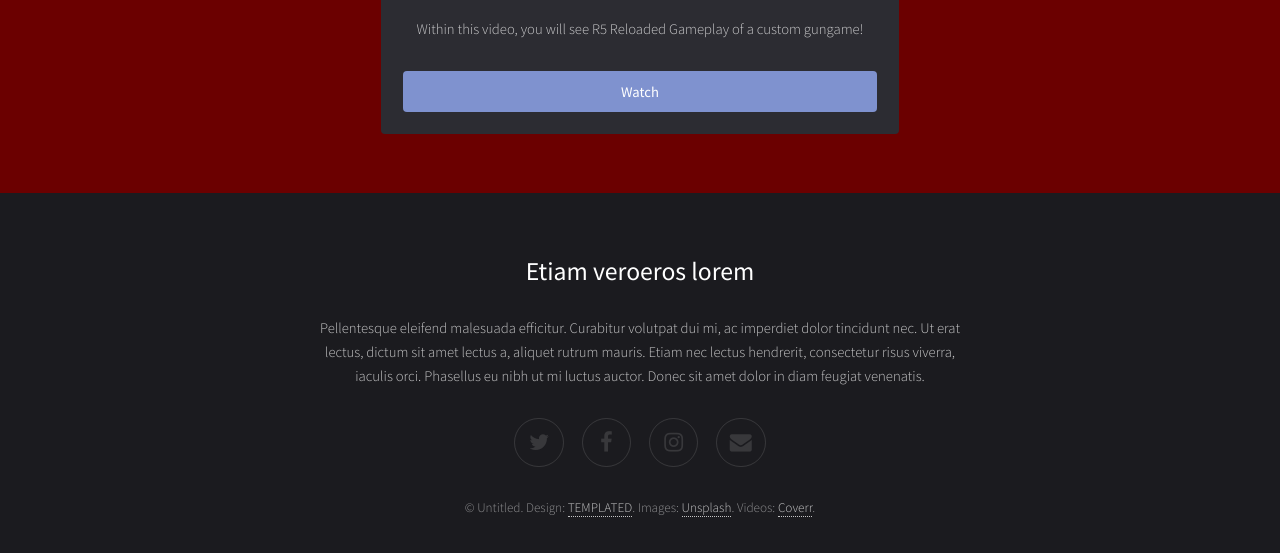
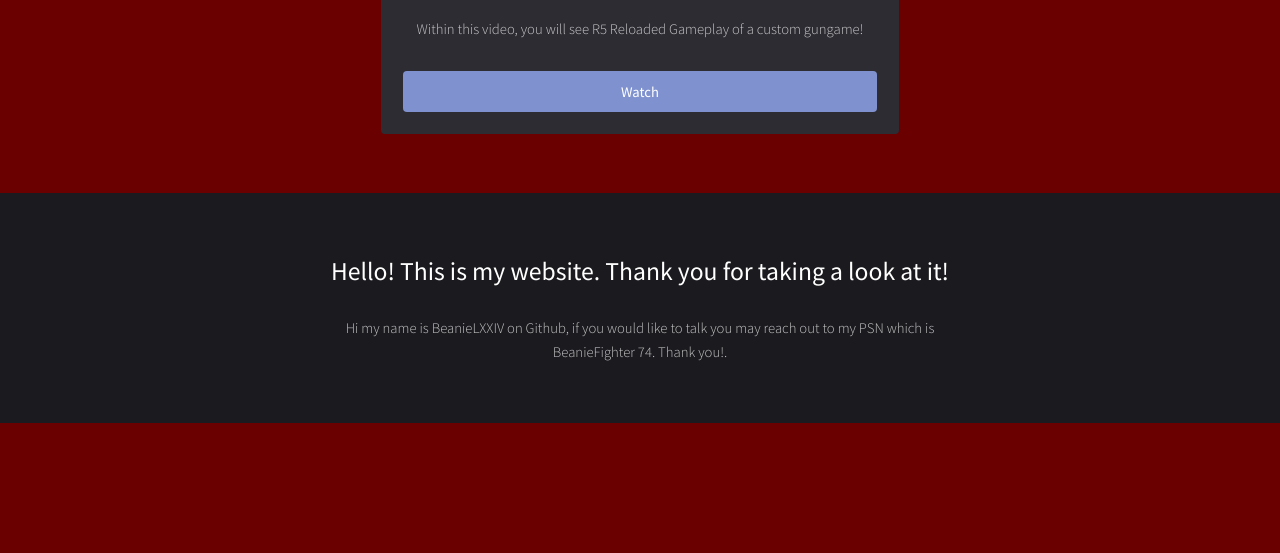
Before and after one commit to BeanieLXXIV/BeanieLXXIV.github.io, a plain HTML site: page index.html in a window 1280 px wide. Shown: the part 1693-2246 px from the top of the page. After the commit the page ends 2116 px from the top, so only its background shows below. Drawn offline with Linux system fonts and the light colour scheme.

Commit message:
Add files via upload

```diff
--- a/index.html
+++ b/index.html
@@ -23,7 +23,7 @@
 					<div class="inner">
 						<header>
 							<h1>R5 Reloaded</h1>
-							<p>A website designed by JM to show you the power and potential of R5 Reloaded. R5 Reloaded is a version of Apex legends but with crazy new weapons,
+							<p>A website designed by BeanieLXXIV, dedicated into showing you the power and potential of R5 Reloaded. R5 Reloaded is a version of Apex legends but with crazy new weapons,
 								abilities and much more. <a href="https://templated.co/"></p>
 						</header>
 						<a href="#main" class="more">Learn More</a>
@@ -72,18 +72,8 @@
 			<!-- Footer -->
 				<footer id="footer">
 					<div class="inner">
-						<h2>Etiam veroeros lorem</h2>
-						<p>Pellentesque eleifend malesuada efficitur. Curabitur volutpat dui mi, ac imperdiet dolor tincidunt nec. Ut erat lectus, dictum sit amet lectus a, aliquet rutrum mauris. Etiam nec lectus hendrerit, consectetur risus viverra, iaculis orci. Phasellus eu nibh ut mi luctus auctor. Donec sit amet dolor in diam feugiat venenatis. </p>
-
-						<ul class="icons">
-							<li><a href="#" class="icon fa-twitter"><span class="label">Twitter</span></a></li>
-							<li><a href="#" class="icon fa-facebook"><span class="label">Facebook</span></a></li>
-							<li><a href="#" class="icon fa-instagram"><span class="label">Instagram</span></a></li>
-							<li><a href="#" class="icon fa-envelope"><span class="label">Email</span></a></li>
-						</ul>
-						<p class="copyright">&copy; Untitled. Design: <a href="https://templated.co">TEMPLATED</a>. Images: <a href="https://unsplash.com/">Unsplash</a>. Videos: <a href="http://coverr.co/">Coverr</a>.</p>
-					</div>
-				</footer>
+						<h2>Hello! This is my website. Thank you for taking a look at it!</h2>
+						<p>Hi my name is BeanieLXXIV on Github, if you would like to talk you may reach out to my PSN which is BeanieFighter 74. Thank you!. </p>
 
 		<!-- Scripts -->
 			<script src="assets/js/jquery.min.js"></script>
```
